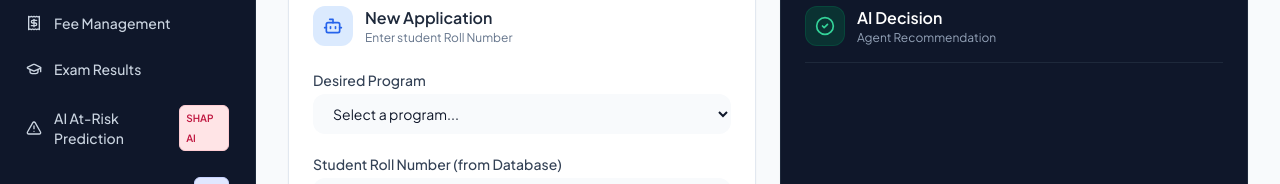
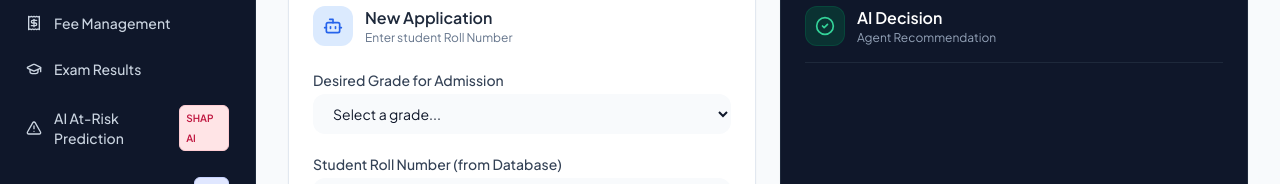
Before and after one commit to Waseem771/AI-powered-School-Management-Platform-, a React (Vite) app in the folder frontend/: page /admissions in a window 1280 px wide. Shown: the part 190-374 px from the top of the page. Built offline with nearby package versions, Linux system fonts and the light colour scheme; no server answers; sample sign-in values are in the browser's storage; the HTML template or start-up script is replaced by a standard one.

Commit message:
fix: update Admissions UI dropdown to school grades 6-10

```diff
--- a/frontend/src/pages/Admissions.jsx
+++ b/frontend/src/pages/Admissions.jsx
@@ -61,18 +61,19 @@ export default function Admissions() {
 
           <form onSubmit={handleSubmit} className="space-y-5">
             <div>
-              <label className="block text-sm font-medium text-slate-700 mb-1">Desired Program</label>
+              <label className="block text-sm font-medium text-slate-700 mb-1">Desired Grade for Admission</label>
               <select
                 required
                 value={program}
                 onChange={(e) => setProgram(e.target.value)}
                 className="w-full rounded-xl border-slate-200 bg-slate-50 px-4 py-2.5 text-sm focus:ring-blue-500 focus:border-blue-500"
               >
-                <option value="">Select a program...</option>
-                <option value="BSc Computer Science">BSc Computer Science</option>
-                <option value="BBA Business Administration">BBA Business Administration</option>
-                <option value="BA English Literature">BA English Literature</option>
-                <option value="BSc Engineering">BSc Engineering</option>
+                <option value="">Select a grade...</option>
+                <option value="Grade 6">Grade 6</option>
+                <option value="Grade 7">Grade 7</option>
+                <option value="Grade 8">Grade 8</option>
+                <option value="Grade 9">Grade 9</option>
+                <option value="Grade 10">Grade 10</option>
               </select>
             </div>
 
```
